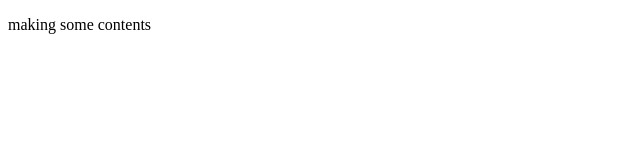
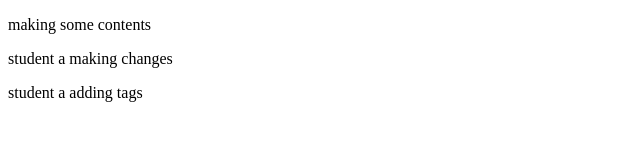
Before and after one commit to kristinenono/Kristine, a plain HTML site: page index.html in a window 1280 px wide. Shown: the whole page, without its empty margins (0-640 px from the left). Drawn offline with Linux system fonts and the light colour scheme.

Commit message:
adding tags to the body

```diff
--- a/index.html
+++ b/index.html
@@ -7,5 +7,7 @@
 </head>
 <body>
     <p>making some contents</p>
+    <p>student a making changes</p>
+    <p>student a adding tags</p>
 </body>
 </html>
```
